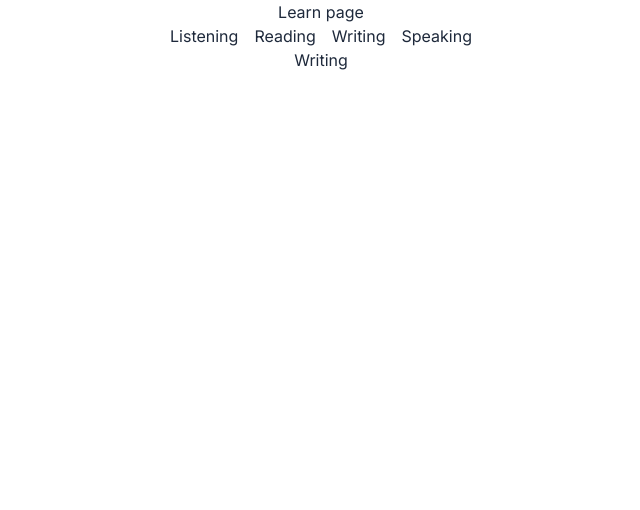
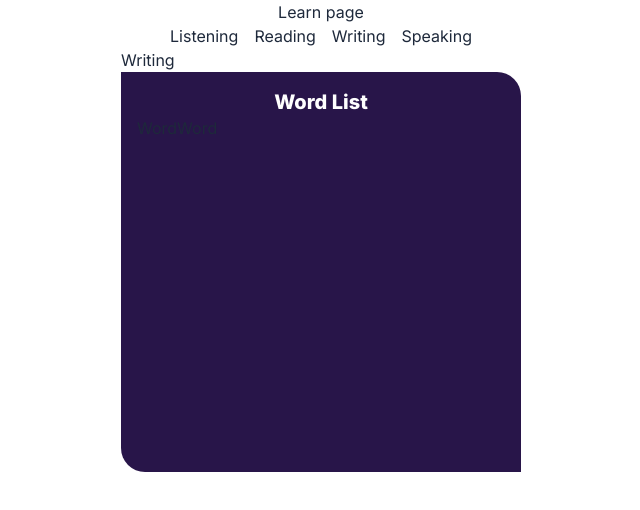
Before and after one commit to NoelPOS/gemini_hack, a Next.js app in the folder frontend/: page /learn in a window 1280 px wide. Both pictures are taken after a click on the button "Writing". Shown: the top 510 px of the page, without its empty margins (319-959 px from the left). Built offline with nearby package versions, Linux system fonts and the light colour scheme.

Commit message:
Update in writing

```diff
--- a/frontend/src/app/components/Listening.tsx
+++ b/frontend/src/app/components/Listening.tsx
@@ -3,7 +3,7 @@ import React from "react";
 type Props = {};
 
 function Listening({}: Props) {
-  return <div className="text-slate-800 text-pink-100">Listening</div>;
+  return <div className="text-pink-100"></div>;
 }
 
 export default Listening;
--- a/frontend/src/app/components/Writing.tsx
+++ b/frontend/src/app/components/Writing.tsx
@@ -1,9 +1,14 @@
 import React from "react";
-
+import WordList from "./Writing/WordList";
 type Props = {};
 
 function Writing({}: Props) {
-  return <div className="text-slate-800">Writing</div>;
+  return (
+    <div className="text-slate-800">
+      Writing
+      <WordList />
+    </div>
+  );
 }
 
 export default Writing;
--- /dev/null
+++ b/frontend/src/app/components/Writing/WordList.tsx
@@ -0,0 +1,24 @@
+import React from "react";
+
+type Props = {};
+
+const WordList = (props: Props) => {
+  return (
+    <div>
+      <div className="bg-purple-400 w-[400px] h-[400px] p-4 rounded-tr-3xl rounded-bl-3xl">
+        <div className="flex items-center justify-center">
+          <h1 className="text-white font-extrabold text-xl">Word List</h1>
+        </div>
+
+        <div>
+          <div className="flex">
+            <div>Word</div>
+            <div>Word</div>
+          </div>
+        </div>
+      </div>
+    </div>
+  );
+};
+
+export default WordList;
```
